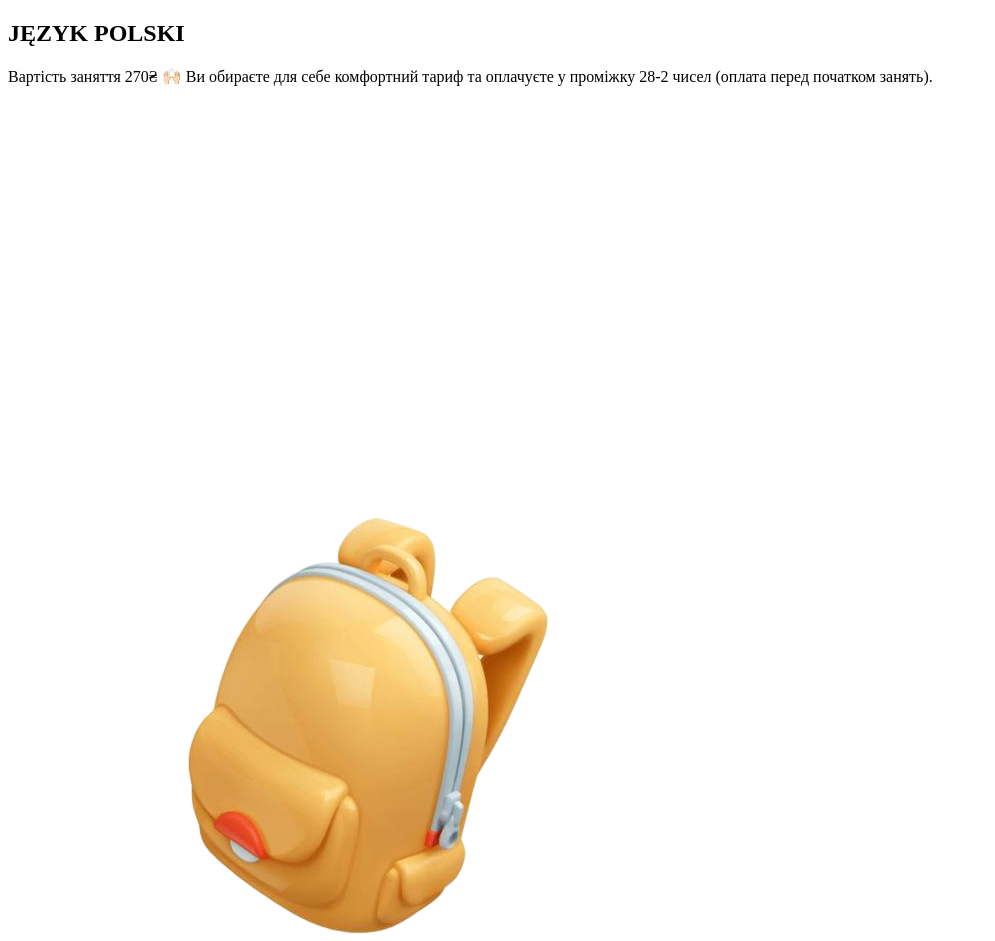
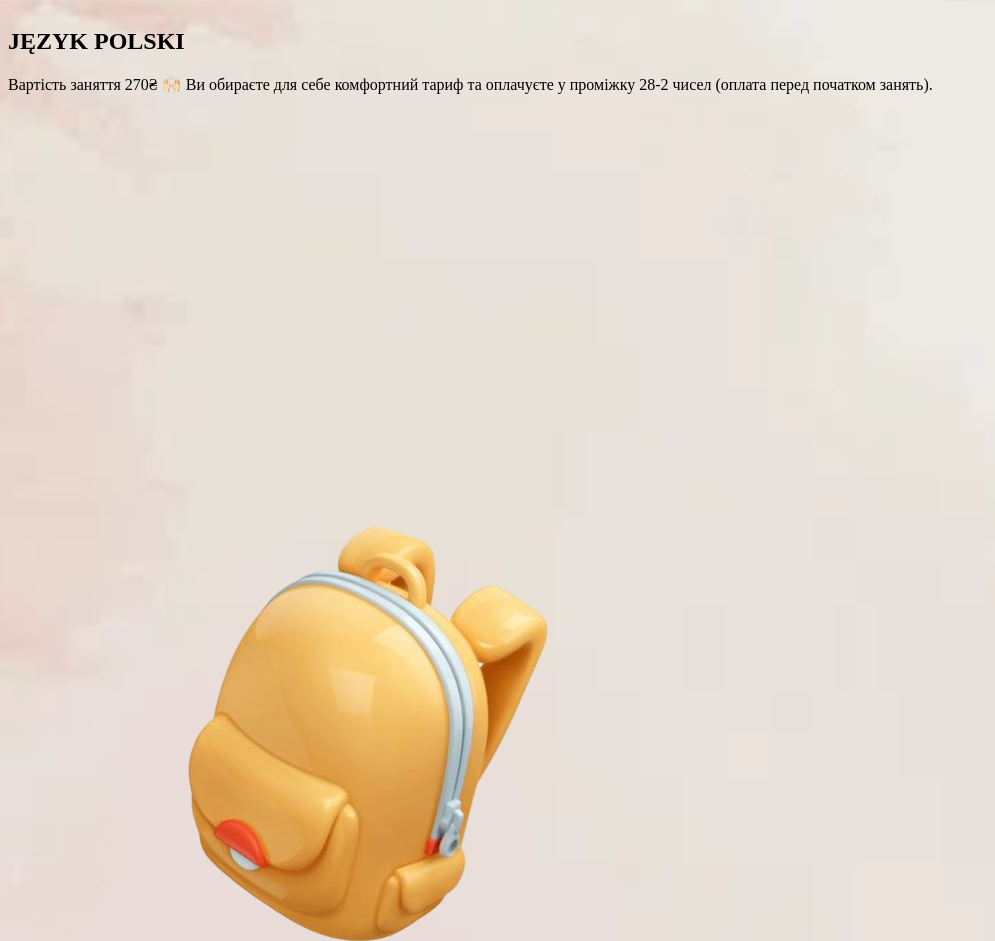
Before and after one commit to IvanButryn/Polish, a plain HTML site: page index.html in a window 1280 px wide. Shown: the top 941 px of the page, without its empty margins (0-995 px from the left). Drawn offline with Linux system fonts and the light colour scheme.

Commit message:
Added starting for css

```diff
--- /dev/null
+++ b/index.css
@@ -0,0 +1,7 @@
+.all {
+    background-image: url(img/background.webp);
+    background-size: cover;
+    background-position: center;
+    display: flex;
+    flex-direction: column;
+}
--- a/index.html
+++ b/index.html
@@ -2,8 +2,9 @@
 <html lang="uk">
   <head>
     <meta charset="UTF-8" />
+    <link rel="stylesheet" href="index.css">
   </head>
-  <body>
+  <body class="all">
     <section class="title">
       <h1>JĘZYK POLSKI</h1>
     </section>
```
Also changed, not shown: img/background.webp (added).
